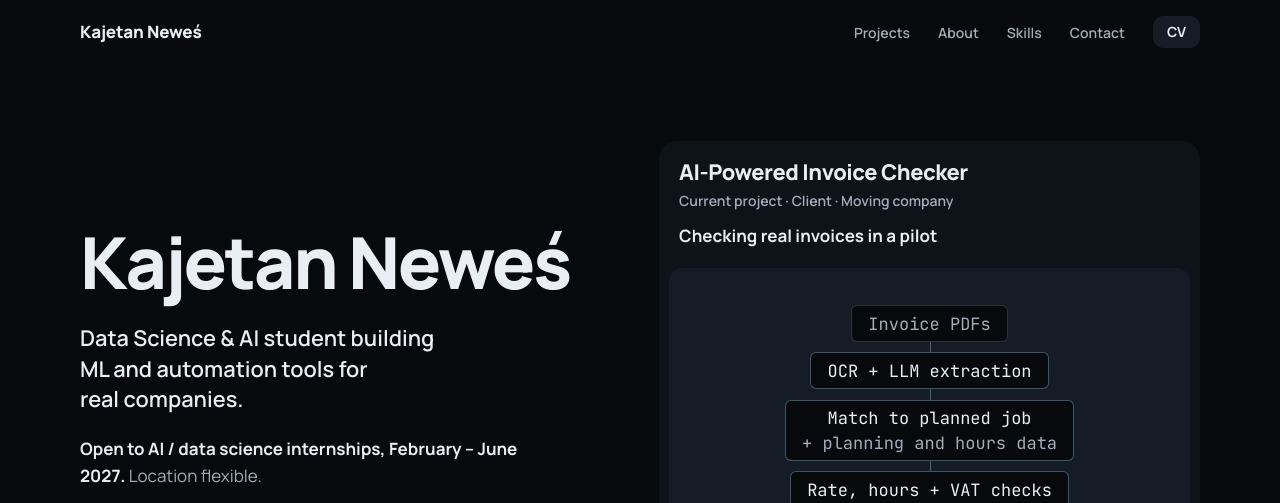
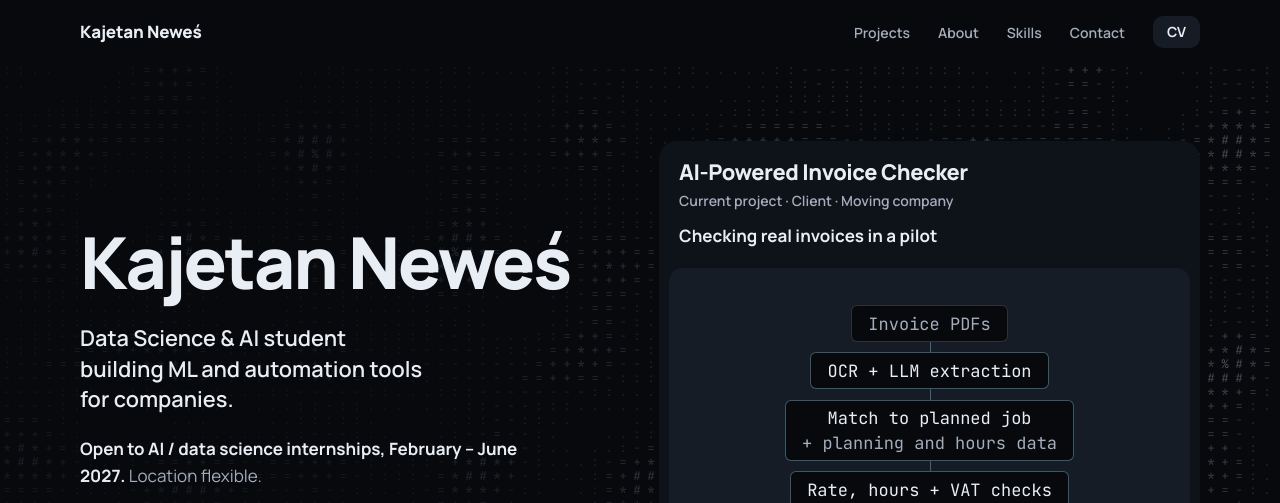
Before and after one commit to KajetanNewes/kajetannewes.github.io, a plain HTML site: page index.html in a window 1280 px wide. Shown: the top 503 px of the page. Drawn offline with Linux system fonts and the light colour scheme.

Commit message:
Revert "Revert "Claude/exciting franklin gel8s0""

```diff
--- a/css/style.css
+++ b/css/style.css
@@ -302,7 +302,25 @@ main:focus {
 /* ---- Hero --------------------------------------------------------------- */
 
 .hero {
+    position: relative;
+    isolation: isolate;
     padding-block: clamp(40px, 6vw, 96px) var(--section-space);
+}
+
+/* Drawn by js/hero-field.js: faint behind the text column, fading out before Projects */
+.hero-field {
+    position: absolute;
+    inset: 0;
+    z-index: -1;
+    width: 100%;
+    height: 100%;
+    color: var(--text-muted);
+    opacity: 0.45;
+    pointer-events: none;
+    -webkit-mask-image: linear-gradient(to bottom, #000 55%, transparent), linear-gradient(to right, rgba(0, 0, 0, 0.35) 30%, #000 65%);
+    -webkit-mask-composite: source-in;
+    mask-image: linear-gradient(to bottom, #000 55%, transparent), linear-gradient(to right, rgba(0, 0, 0, 0.35) 30%, #000 65%);
+    mask-composite: intersect;
 }
 
 .hero-grid {
@@ -1075,6 +1093,13 @@ main:focus {
         grid-template-columns: minmax(0, 1fr);
     }
 
+    /* One column: the text runs full width, so the whole field stays faint */
+    .hero-field {
+        opacity: 0.3;
+        -webkit-mask-image: linear-gradient(to bottom, #000 60%, transparent);
+        mask-image: linear-gradient(to bottom, #000 60%, transparent);
+    }
+
     /* Dims the page behind the open menu; tapping it closes the menu */
     .js .site-header[data-open]::after {
         content: '';
--- a/index.html
+++ b/index.html
@@ -15,6 +15,7 @@
     <script>document.documentElement.className = 'js';</script>
     <script src="js/projects.js" defer></script>
     <script src="js/main.js" defer></script>
+    <script src="js/hero-field.js" defer></script>
 </head>
 <body>
     <!-- Icons, referenced below with <use href="#i-..."> -->
@@ -50,10 +51,11 @@
 
     <main id="main" tabindex="-1">
         <section class="hero" id="top">
+            <canvas class="hero-field" aria-hidden="true"></canvas>
             <div class="container hero-grid">
                 <div class="hero-copy">
                     <h1>Kajetan Neweś</h1>
-                    <p class="hero-tagline">Data Science &amp; AI student building ML and automation tools for real companies.</p>
+                    <p class="hero-tagline">Data Science &amp; AI student building ML and automation tools for companies.</p>
                     <p class="hero-facts"><strong>Open to AI / data science internships, February – June 2027.</strong> Location flexible.</p>
                     <div class="hero-actions">
                         <a href="#projects" class="btn btn-primary">View projects <svg class="icon" aria-hidden="true"><use href="#i-arrow"></use></svg></a>
@@ -103,7 +105,7 @@
                 </div>
 
                 <noscript>
-                    <p>The project list needs JavaScript. My <a href="documents/cv-kajetan-newes.pdf">CV</a> has an overview as well.</p>
+                    <p>The project list requires JavaScript. My <a href="documents/cv-kajetan-newes.pdf">CV</a> also contains an overview.</p>
                 </noscript>
             </div>
         </section>
@@ -112,7 +114,7 @@
             <div class="container about-grid">
                 <h2>About me</h2>
                 <div class="about-text">
-                    <p>I'm a fourth-year Data Science &amp; AI student, and I already work as a freelancer, building ML and automation tools for companies: invoice checking, accounting integrations, Power BI reporting and Power Apps. In 2026 I did a 20-week internship at ASML on Microsoft 365 Copilot adoption. At university I've worked on computer vision, NLP, MLOps and mixed-method research.</p>
+                    <p>I am a fourth-year Data Science &amp; AI student and already work as a freelancer, building ML and automation tools for companies: invoice checking, accounting integrations, Power BI reporting and Power Apps. In 2026, I completed a 20-week internship at ASML on Microsoft 365 Copilot adoption. At university, I have worked on computer vision, NLP, MLOps and mixed-method research.</p>
                 </div>
             </div>
         </section>
@@ -164,8 +166,8 @@
             <div class="container">
                 <div class="contact-card">
                     <div class="contact-intro">
-                        <h2>Get in touch</h2>
-                        <p>Looking for an AI or data science intern for February – June 2027? Email me or send me a message on LinkedIn.</p>
+                        <h2>Contact</h2>
+                        <p>I am looking for an AI or data science internship from February to June 2027. You can reach me by email or on LinkedIn.</p>
                     </div>
                     <div class="contact-actions">
                         <div class="contact-email-row">
--- /dev/null
+++ b/js/hero-field.js
@@ -0,0 +1,125 @@
+// The drifting ASCII field behind the hero. Adapted from the AsciiDitherMedia component on 21st.dev,
+// without React, the image source or the cursor glow.
+(() => {
+    const canvas = document.querySelector('.hero-field');
+    const ctx = canvas?.getContext('2d');
+    if (!ctx) return;
+
+    const RAMP = ' .:-=+*#%@';
+    const CELL = 14;
+    const SPEED = 0.6;   // noise time units per second; the original runs about 1.7
+    const FPS = 15;      // a slow drift of discrete characters looks the same at higher rates
+    const FONT = '"JetBrains Mono", ui-monospace, monospace';
+
+    // A cheap flowing field from four sine waves, 0..1
+    const noise = (x, y, t) => (
+        Math.sin(x * 1.7 + t * 0.6) +
+        Math.sin(y * 2.3 - t * 0.4) +
+        Math.sin((x + y) * 1.1 + t * 0.25) +
+        Math.sin(Math.hypot(x - 6, y - 4) * 1.9 - t * 0.7)
+    ) / 8 + 0.5;
+
+    const ink = getComputedStyle(canvas).color;
+    // Each character is drawn once into a small tile at one fixed brightness. A cell then only needs
+    // redrawing when its character changes, which at this speed is about 2% of cells per frame.
+    let tiles = [];
+    let shown = new Uint8Array(0);
+    const NOTHING = 255;
+    let width = 0;
+    let height = 0;
+    let cols = 0;
+    let rows = 0;
+    let t = 3;
+
+    function resize() {
+        const dpr = Math.min(window.devicePixelRatio || 1, 2);
+        ({ width, height } = canvas.getBoundingClientRect());
+        canvas.width = Math.round(width * dpr);
+        canvas.height = Math.round(height * dpr);
+        cols = Math.ceil(width / CELL);
+        rows = Math.ceil(height / CELL);
+        ctx.setTransform(dpr, 0, 0, dpr, 0, 0);
+        makeTiles(dpr);
+        // Resizing clears the canvas, so every cell is drawn again
+        shown = new Uint8Array(cols * rows).fill(NOTHING);
+    }
+
+    // One tile per character, at the brightness of the middle of its band
+    function makeTiles(dpr) {
+        const size = Math.ceil(CELL * dpr);
+        tiles = [...RAMP].map((char, i) => {
+            if (char === ' ') return null;
+            const tile = document.createElement('canvas');
+            tile.width = tile.height = size;
+            const t = tile.getContext('2d');
+            t.font = `${CELL * 0.85 * dpr}px ${FONT}`;
+            t.textAlign = 'center';
+            t.textBaseline = 'middle';
+            t.fillStyle = ink;
+            t.globalAlpha = Math.min(1, 0.25 + ((i + 0.5) / (RAMP.length - 1)) * 0.75);
+            t.fillText(char, size / 2, size / 2);
+            return tile;
+        });
+    }
+
+    function draw() {
+        for (let gy = 0; gy < rows; gy++) {
+            for (let gx = 0; gx < cols; gx++) {
+                // The power empties most of the field so only the crests show; the x term makes it travel
+                const lum = Math.pow(noise(gx * 0.35 + t * 0.22, gy * 0.35, t), 1.7);
+                const index = Math.floor(lum * (RAMP.length - 1));
+                const cell = gy * cols + gx;
+                if (shown[cell] === index) continue;
+                shown[cell] = index;
+                ctx.clearRect(gx * CELL, gy * CELL, CELL, CELL);
+                if (tiles[index]) ctx.drawImage(tiles[index], gx * CELL, gy * CELL, CELL, CELL);
+            }
+        }
+    }
+
+    resize();
+    draw();
+    // The first tiles may use a fallback font; redraw them once JetBrains Mono is in
+    document.fonts?.load(`${CELL}px ${FONT}`).then(() => { resize(); draw(); });
+
+    let resizeTimer;
+    new ResizeObserver(() => {
+        clearTimeout(resizeTimer);
+        resizeTimer = setTimeout(() => { resize(); draw(); }, 150);
+    }).observe(canvas);
+
+    // People who turn off motion get the still frame
+    if (matchMedia('(prefers-reduced-motion: reduce)').matches) return;
+
+    let raf = 0;
+    let last = 0;
+    let visible = true;
+
+    function loop(now) {
+        raf = requestAnimationFrame(loop);
+        if (now - last < 1000 / FPS) return;
+        // Time-based, so the drift is the same speed on 60 Hz and 120 Hz screens; long gaps don't jump
+        t += Math.min(now - last, 100) / 1000 * SPEED;
+        last = now;
+        draw();
+    }
+
+    // Only runs while the hero is on screen and the tab is open
+    function update() {
+        const run = visible && !document.hidden;
+        if (run && !raf) {
+            last = performance.now();
+            raf = requestAnimationFrame(loop);
+        } else if (!run && raf) {
+            cancelAnimationFrame(raf);
+            raf = 0;
+        }
+    }
+
+    new IntersectionObserver(([entry]) => {
+        visible = entry.isIntersecting;
+        update();
+    }).observe(canvas);
+    document.addEventListener('visibilitychange', update);
+    update();
+})();
--- a/js/projects.js
+++ b/js/projects.js
@@ -52,14 +52,14 @@ const PROJECTS = [
         loop: { from: 2, to: 3, label: 'refine' },
         outcome: 'Teams spot common themes in review comments quickly',
         summary: 'Groups review comments into themes with unsupervised clustering, so the team spends less time reading and sorting them by hand.',
-        details: 'Built a system that clusters analytical review comments by theme. Unsupervised learning finds the patterns in large volumes of feedback, and a Streamlit interface lets users explore the results. A semi-supervised module adds a human-in-the-loop step: users assign categories by hand, and the clustering model learns from them.',
+        details: 'Built a system that clusters analytical review comments by theme. Unsupervised learning finds the patterns in large volumes of feedback, and a Streamlit interface allows users to explore the results. A semi-supervised module adds a human-in-the-loop step: users assign categories by hand, and the clustering model learns from them.',
         challenges: [
             'Processing and cleaning unstructured text data from various sources',
             'Selecting appropriate clustering algorithms for comment categorization',
             'Determining optimal number of clusters for meaningful groupings',
             'Creating an intuitive interface for non-technical users to explore results'
         ],
-        results: 'Teams use it to find recurring themes in review feedback, and the clusters get more accurate as users refine them over time.',
+        results: 'Teams use it to find recurring themes in review feedback, and the clusters become more accurate as users refine them over time.',
         tags: ['Python', 'Machine Learning', 'NLP', 'Clustering', 'Streamlit'],
         links: []
     },
@@ -78,7 +78,7 @@ const PROJECTS = [
             'Ensuring scalability and reliability of the deployed application on cloud infrastructure',
             'Containerizing the application for consistent deployment across environments'
         ],
-        results: 'Users upload an image to the Streamlit app on Azure and get the root segmentation back. The project covers the full MLOps cycle, from training to monitoring in production.',
+        results: 'Users upload an image to the Streamlit app on Azure and receive the root segmentation. The project covers the full MLOps cycle, from training to monitoring in production.',
         tags: ['Python', 'MLOps', 'Cloud', 'CI/CD', 'Docker'],
         links: []
     },
@@ -111,7 +111,7 @@ const PROJECTS = [
         loop: { from: 0, to: 3, label: 'revise + resubmit' },
         outcome: 'Core app built; runs on standard Microsoft 365 licenses',
         summary: 'A Power Apps app, designed to run inside Microsoft Teams, that replaces a shared Excel purchase order template with a guided form and an amount-based, multi-stage approval workflow.',
-        details: 'Purchase orders were raised in Excel, with supplier details typed by hand, PO numbers assigned manually and approvals chased over email. In a regulated (GMP) environment that meant inconsistent data, no enforced approval authority and no reliable record of who approved what, and when. I translated the stakeholders\' requirements into a data model and routing design and built the app end to end on SharePoint lists. A supplier search across several thousand suppliers fills in the order details, PO numbers are assigned automatically without duplicates, and a quotation must be attached before approval. The approver list only shows people whose approval authority covers the order value, self-approval is blocked, and high-value orders get an extra review before Purchasing and Finance. A rejection needs a comment, and any edit restarts the approval chain.',
+        details: 'Purchase orders were raised in Excel, with supplier details typed by hand, PO numbers assigned manually and approvals followed up by email. In a regulated (GMP) environment that meant inconsistent data, no enforced approval authority and no reliable record of who approved what, and when. I translated the stakeholders\' requirements into a data model and routing design and built the app end to end on SharePoint lists. A supplier search across several thousand suppliers fills in the order details, PO numbers are assigned automatically without duplicates, and a quotation must be attached before approval. The approver list only shows people whose approval authority covers the order value, self-approval is blocked, and high-value orders receive an additional review before Purchasing and Finance. A rejection needs a comment, and any edit restarts the approval chain.',
         challenges: [
             'Working within SharePoint delegation limits, so supplier search and approval queues stay correct across thousands of rows',
             'Repairing lists imported from Excel, with wrong column types and names that collided with SharePoint system columns',
@@ -133,7 +133,7 @@ const PROJECTS = [
         summary: 'A kanban-style web app where sales logs urgent orders and the warehouse moves them through a fixed workflow, with role-based access, a full audit trail and live KPIs.',
         details: 'Priority orders were coordinated between sales and the warehouse without a shared overview. I designed, built and deployed a board that is the single source of truth. Orders move from New to In progress to Done, split by order category, and each transition is enforced and logged: starting an order needs a working status, and closing one needs an outcome and at least one comment. Viewers can only browse, sales can add orders and delete ones that are still new, and the warehouse controls the workflow. Permissions are checked per capability, and credentials are hashed with PBKDF2.',
         challenges: [
-            'Making the board show what actually happened, not just what someone dragged into a column',
+            'Ensuring the board records what actually happened, not only what was moved between columns',
             'Measuring time to close in working hours only (Monday to Friday, 08:00 to 17:00)',
             'Keeping the history of every change, even after an order is deleted',
             'Upgrading the live database in place on startup, keeping all existing data and IDs'
@@ -149,7 +149,7 @@ const PROJECTS = [
         org: 'FreshBrains',
         diagram: ['E-boekhouden API', 'Python sync in Docker', 'Data transformation', 'Power BI dashboard'],
         loop: { from: 0, to: 3, label: 'runs continuously' },
-        outcome: 'Power BI now updates itself, with no manual data entry',
+        outcome: 'Power BI updates automatically, without manual data entry',
         summary: 'Feeds accounting data from E-boekhouden into a Power BI dashboard automatically, through the E-boekhouden API.',
         details: 'A Python service calls the accounting API, transforms the data into the format Power BI needs, and updates the dashboards. It runs continuously in Docker.',
         challenges: [
@@ -195,7 +195,7 @@ const PROJECTS = [
             'Implementing data validation to ensure accurate time tracking',
             'Integrating with existing data systems and reporting requirements'
         ],
-        results: 'Lab staff adopted it quickly. The time data is more accurate, there is less admin work, and management can see how lab time is used.',
+        results: 'Lab staff adopted it quickly. The time data is more accurate, there is less administrative work, and management can see how lab time is used.',
         tags: ['Power Apps', 'Low-Code', 'Workflow Automation'],
         links: []
     },
@@ -249,7 +249,7 @@ const PROJECTS = [
             'Ensuring the model could generalize well beyond the training data',
             'Creating a prototype that was both functional and user-friendly for non-technical users'
         ],
-        results: 'The model reached high accuracy on images it had not seen during training, and the prototype app works end to end.',
+        results: 'The model reached high accuracy on images it had not seen during training, and the prototype app is fully functional.',
         tags: ['Python', 'Computer Vision', 'Deep Learning', 'CNN'],
         links: []
     },
@@ -258,7 +258,7 @@ const PROJECTS = [
         title: 'NLP Video Processing Pipeline',
         type: 'university',
         diagram: ['French video', 'Transcribe', 'Translate to English', 'Classify emotion', 'Emotion-tagged transcript'],
-        outcome: 'French video in, emotion-tagged English transcript out',
+        outcome: 'Turns French video into emotion-tagged English transcripts',
         summary: 'Transcribes French video, translates it to English and tags each sentence with an emotion, using traditional NLP instead of large language models.',
         details: 'The pipeline extracts the audio, transcribes it, translates the French transcript to English and classifies the emotion of each sentence. Every step uses traditional NLP techniques rather than large language models.',
         challenges: [
@@ -267,7 +267,7 @@ const PROJECTS = [
             'Developing reliable emotion detection that works across different speaking styles',
             'Integrating multiple NLP components into a cohesive pipeline'
         ],
-        results: 'The full pipeline works end to end, from a French video to an emotion-tagged English transcript.',
+        results: 'The complete pipeline converts a French video into an emotion-tagged English transcript.',
         tags: ['Python', 'NLP', 'Transcription', 'Emotion Analysis'],
         links: []
     },
```
